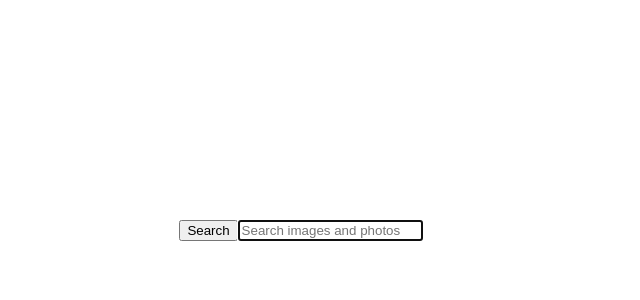
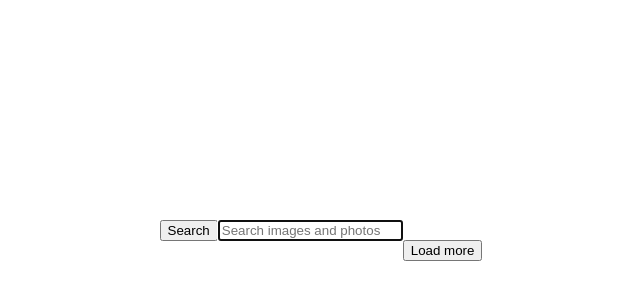
Before and after one commit to HorbovyiY/goit-react-hw-03-image-finder, a React (Create React App) app: page / in a window 1280 px wide. Shown: the part 180-480 px from the top of the page, without its empty margins (319-959 px from the left). Built offline with nearby package versions, Linux system fonts and the light colour scheme.

Commit message:
додає кнопку для перегляду наступної сторінки

```diff
--- a/src/components/App.jsx
+++ b/src/components/App.jsx
@@ -2,7 +2,6 @@ import React from "react";
 
 import { ImageGallery } from "./ImageGallery/ImageGallery";
 import { SearchBar } from "./Searchbar/Searchbar";
-import { Button } from "./Button/Button";
 
 export class App extends React.Component {
   state = {
@@ -26,9 +25,7 @@ export class App extends React.Component {
         }}
       >
         <SearchBar onSubmit={this.onSubmit} />
-        <ImageGallery searchText={this.state.searchText}>
-          {/* <ImageGalleryItem  /> */}
-        </ImageGallery>
+        <ImageGallery searchText={this.state.searchText}/>
       </div>
     )
   };
--- a/src/components/Button/Button.jsx
+++ b/src/components/Button/Button.jsx
@@ -0,0 +1,5 @@
+export const Button = ({add}) => {
+    return (
+        <button type="button" onClick={() => { add() }}>Load more</button>
+    )
+}
--- a/src/components/ImageGallery/ImageGallery.jsx
+++ b/src/components/ImageGallery/ImageGallery.jsx
@@ -2,20 +2,34 @@ import React from "react";
 
 import * as API from "../../services/api";
 import { ImageGalleryItem } from "components/ImageGalleryItem/ImageGalleryItem";
+import { Button } from "components/Button/Button";
 
 export class ImageGallery extends React.Component {
     state = {
         images: [],
+        page: 1,
         status: 'idle', //pending, resolved, rejected
     }
 
-    componentDidUpdate(prevProps) {
+    componentDidUpdate(prevProps, prevState) {
         if (prevProps.searchText !== this.props.searchText) {
-            this.setState({ status: 'pending' });
+            this.setState({ status: 'pending', page: 1 });
 
             API.getImage(this.props.searchText)
                 .then((response) => response.json())
                 .then((data) => this.setState({ images: data.hits, status: 'resolved' }))
+                .catch((error) => {
+                    console.log(error);
+                    this.setState({ status: 'rejected' })
+                });
+        }
+
+        if (prevState.page !== this.state.page) {
+            this.setState({ status: 'pending' });
+
+            API.getImage(this.props.searchText, this.state.page)
+                .then((response) => response.json())
+                .then((data) => this.setState({ images: [...this.state.images, ...data.hits], status: 'resolved' }))
                 .catch((error) => {
                     console.log(error);
                     this.setState({status: 'rejected'})
@@ -24,11 +38,21 @@ export class ImageGallery extends React.Component {
         }
     }
 
+    addPage = () => {
+        this.setState((prevState) => { return { page: prevState.page + 1 }; })
+    }
+
     render() {
+
+
+
         return (
-            <ul class="gallery">
-                <ImageGalleryItem images={ this.state.images}/>
-            </ul>
+            <div>
+                <ul class="gallery">
+                    <ImageGalleryItem images={this.state.images} />
+                </ul>
+                <Button add={ this.addPage} />
+            </div>
         )
     }
 }
--- a/src/components/ImageGalleryItem/ImageGalleryItem.jsx
+++ b/src/components/ImageGalleryItem/ImageGalleryItem.jsx
@@ -1,7 +1,7 @@
 export const ImageGalleryItem = ({ images }) => {
     return (
         <div>
-            {images.length!==0 && images.map(
+            { images.length!==0 && images.map(
                     (image) => {
                         return (
                             <li class="gallery-item" key={image.id}>
--- a/src/services/api.jsx
+++ b/src/services/api.jsx
@@ -1,3 +1,3 @@
-export const getImage = (searchText) => {
-    return fetch(`https://pixabay.com/api/?key=33010704-feed17696efaf039f05536787&per_page=12&q=${searchText}`)
+export const getImage = (searchText, page) => {
+    return fetch(`https://pixabay.com/api/?key=33010704-feed17696efaf039f05536787&per_page=12&q=${searchText}&page=${page}`)
 }
```
